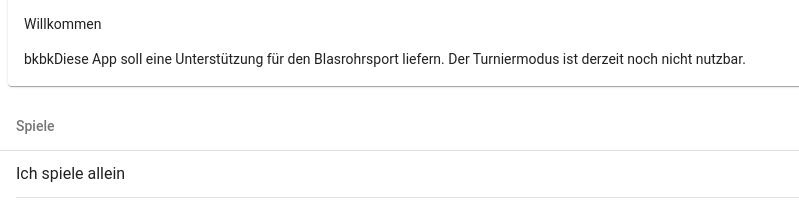
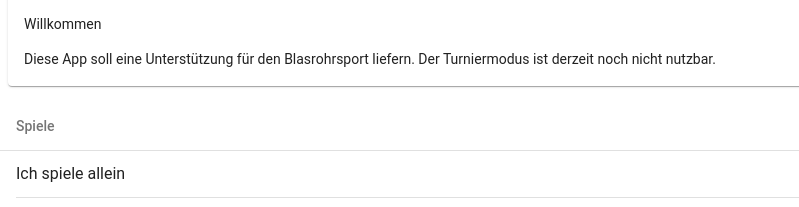
Before and after one commit to MarcAd1234/DBA, a website: page www/index.html in a window 1280 px wide. Shown: the part 586-793 px from the top of the page, 0-799 px from the left. Drawn offline with Linux system fonts and the light colour scheme.

Commit message:
test cache2

```diff
--- a/www/index.html
+++ b/www/index.html
@@ -84,7 +84,7 @@
             <div style="background-image:url(./assets/images/Titelbild.png)" class="card-header align-items-flex-end"></div>
               <div class="card-content card-content-padding">
                 <p class="titel">Willkommen</p>
-               <p>bkbkDiese App soll eine Unterstützung für den Blasrohrsport liefern. Der Turniermodus ist derzeit noch nicht nutzbar.</p>
+               <p>Diese App soll eine Unterstützung für den Blasrohrsport liefern. Der Turniermodus ist derzeit noch nicht nutzbar.</p>
               </div>
           </div>
 
```
